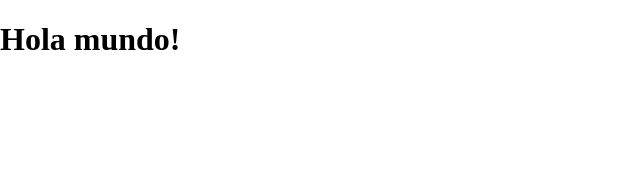
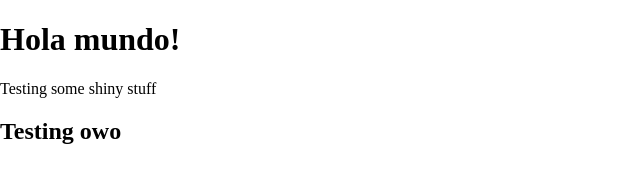
Before and after one commit to CrisostomoT/git_clase_1, a plain HTML site: page index.html in a window 1280 px wide. Shown: the whole page, without its empty margins (0-640 px from the left). Drawn offline with Linux system fonts and the light colour scheme.

Commit message:
Prueba (#1)
* modified index

* Preba

```diff
--- a/index.html
+++ b/index.html
@@ -11,6 +11,8 @@
 
 <body>
     <h1>Hola mundo!</h1>
+    <p>Testing some shiny stuff</p>
+    <h2>Testing owo</h2>
 </body>
 
 </html>
```
